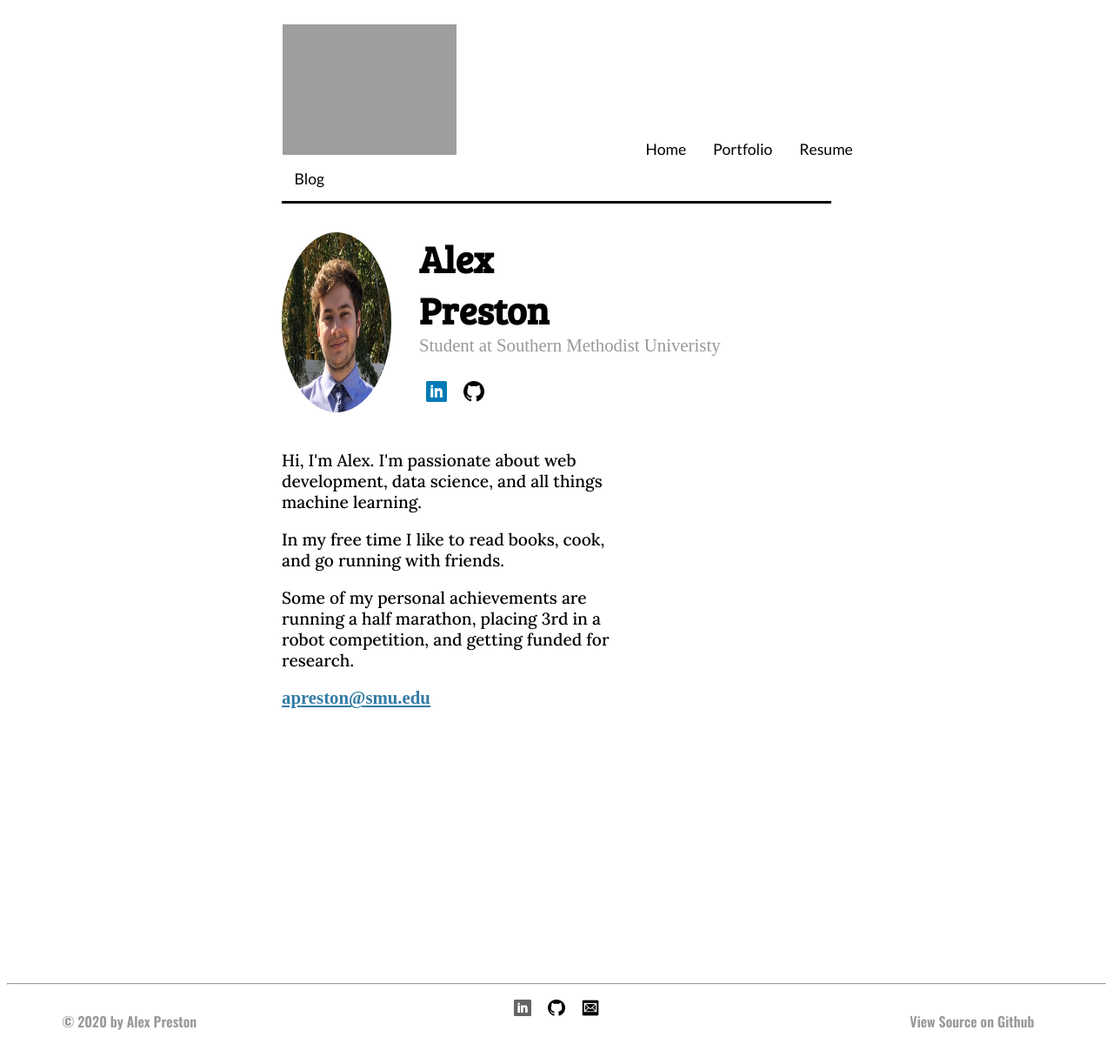
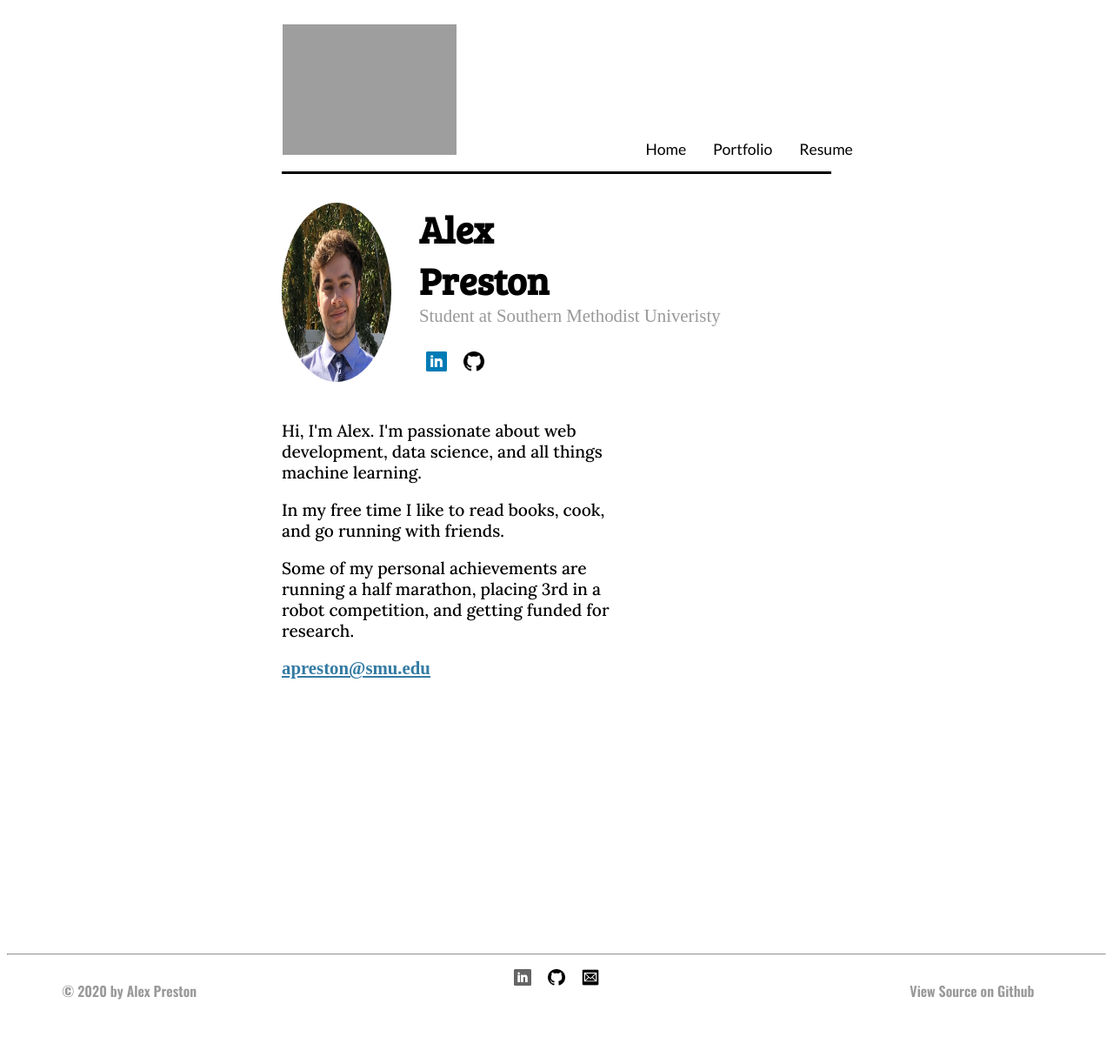
Before and after one commit to alexrpreston/alexpreston.org, a Django app: page / in a window 1280 px wide. Shown: the whole page at 87% size. After the commit the page ends 1149 px from the top, so only its background shows below. Run offline with Django 3.2, Linux system fonts and the light colour scheme; grey boxes are pictures that could not be loaded.

Commit message:
Removed blog page for now and updated resume

```diff
--- a/portfolio/templates/portfolio/base.html
+++ b/portfolio/templates/portfolio/base.html
@@ -27,7 +27,6 @@
                 <a href="{% url 'home' %}" class="websiteSectionLink"><li class="navBarLink">Home</li></a>
                 <a href="{% url 'portfolio' %}" class="websiteSectionLink"> <li class="navBarLink">Portfolio</li></a>
                 <a href="{% url 'resume' %}" class="websiteSectionLink"><li class="navBarLink">Resume</li></a>
-                <a href="{% url 'blog' %}" class="websiteSectionLink"><li class="navBarLink">Blog</li></a>
             </ul>
         </div>
         <hr class="headerLine">
```
Also changed, not shown: static/portfolio/images/resume.png, 7 other files.
